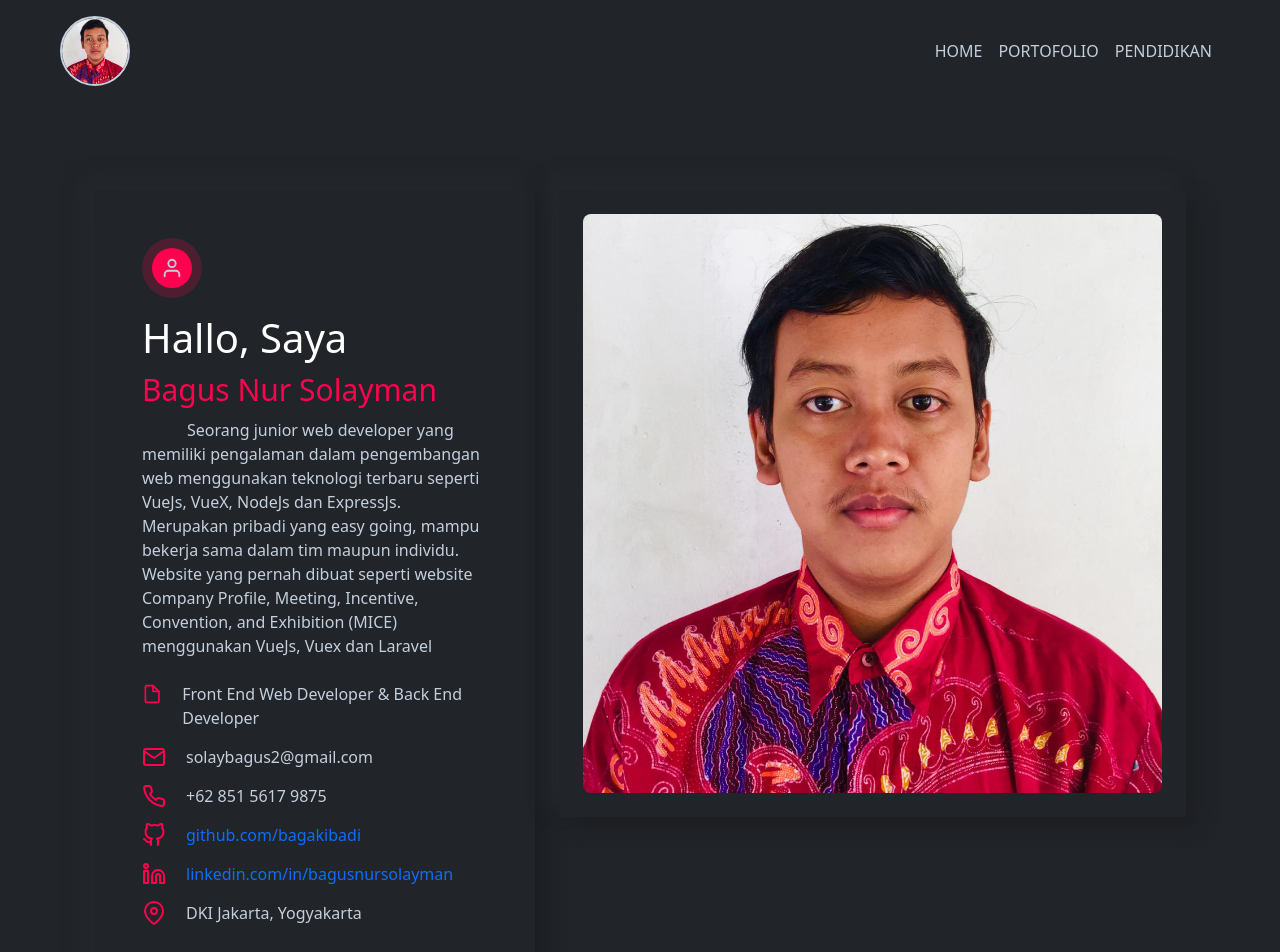
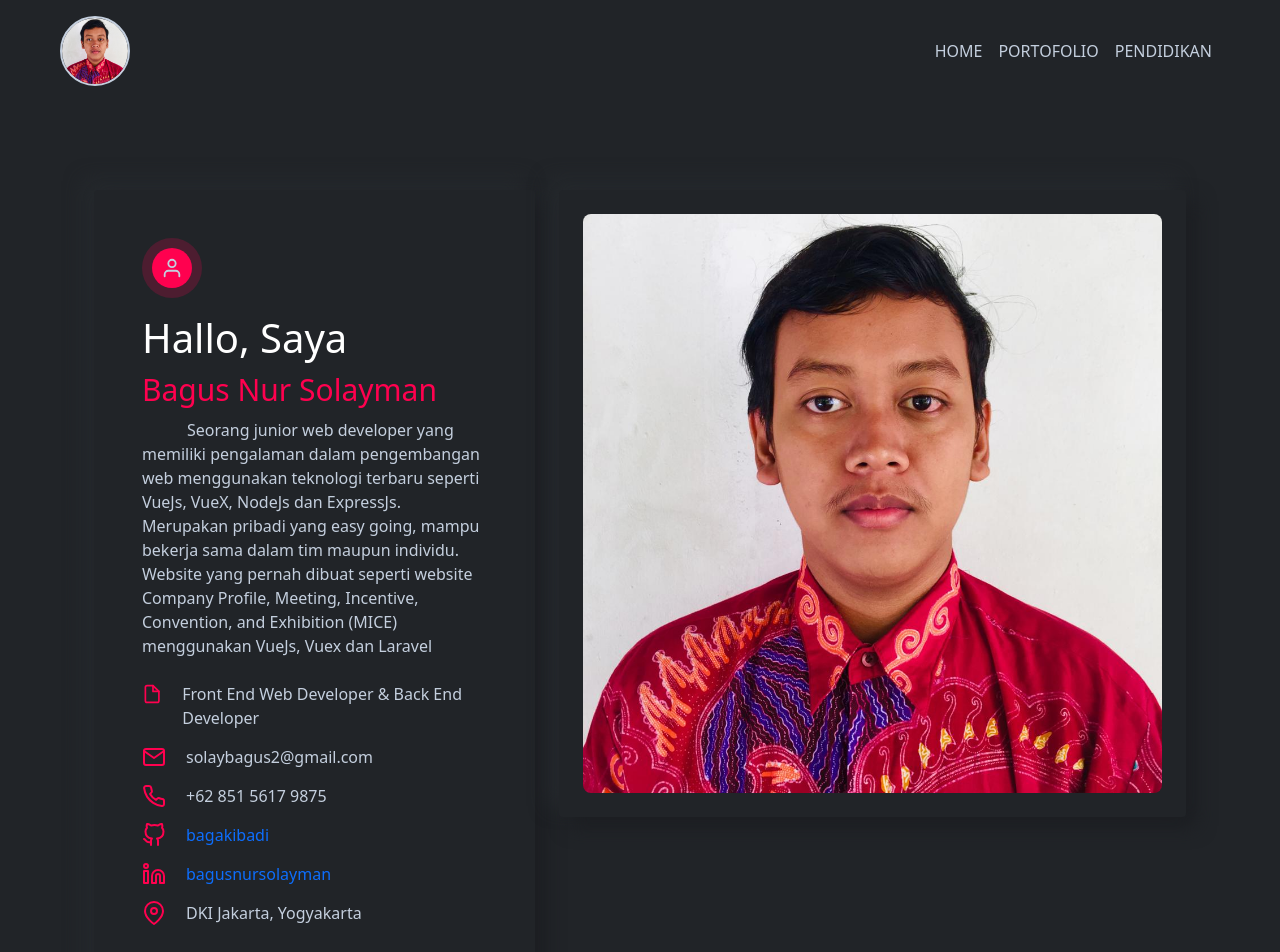
Before and after one commit to Ahmadzhofari99/portofolio, a Vue app: page / in a window 1280 px wide. Shown: the top 952 px of the page. Built offline with nearby package versions, Linux system fonts and the light colour scheme.

Commit message:
ubah linkedin

```diff
--- a/src/views/Home.vue
+++ b/src/views/Home.vue
@@ -75,13 +75,13 @@
                         <div class="d-flex info">
                           <svg xmlns="http://www.w3.org/2000/svg" width="24" height="24" viewBox="0 0 24 24" fill="none" stroke="#ff014f" stroke-width="2" stroke-linecap="round" stroke-linejoin="round" class="feather feather-github"><path d="M9 19c-5 1.5-5-2.5-7-3m14 6v-3.87a3.37 3.37 0 0 0-.94-2.61c3.14-.35 6.44-1.54 6.44-7A5.44 5.44 0 0 0 20 4.77 5.07 5.07 0 0 0 19.91 1S18.73.65 16 2.48a13.38 13.38 0 0 0-7 0C6.27.65 5.09 1 5.09 1A5.07 5.07 0 0 0 5 4.77a5.44 5.44 0 0 0-1.5 3.78c0 5.42 3.3 6.61 6.44 7A3.37 3.37 0 0 0 9 18.13V22"></path></svg>
                           <a href="https://github.com/bagakibadi" style="text-decoration: none" target="_blank">
-                            github.com/bagakibadi
+                            bagakibadi
                           </a>
                         </div>
                         <div class="d-flex info">
                           <svg xmlns="http://www.w3.org/2000/svg" width="24" height="24" viewBox="0 0 24 24" fill="none" stroke="#ff014f" stroke-width="2" stroke-linecap="round" stroke-linejoin="round" class="feather feather-linkedin"><path d="M16 8a6 6 0 0 1 6 6v7h-4v-7a2 2 0 0 0-2-2 2 2 0 0 0-2 2v7h-4v-7a6 6 0 0 1 6-6z"></path><rect x="2" y="9" width="4" height="12"></rect><circle cx="4" cy="4" r="2"></circle></svg>
                           <a href="https://linkedin.com/in/bagusnursolayman" style="text-decoration: none" target="_blank">
-                            linkedin.com/in/bagusnursolayman
+                            bagusnursolayman
                           </a>
                         </div>
 
```
